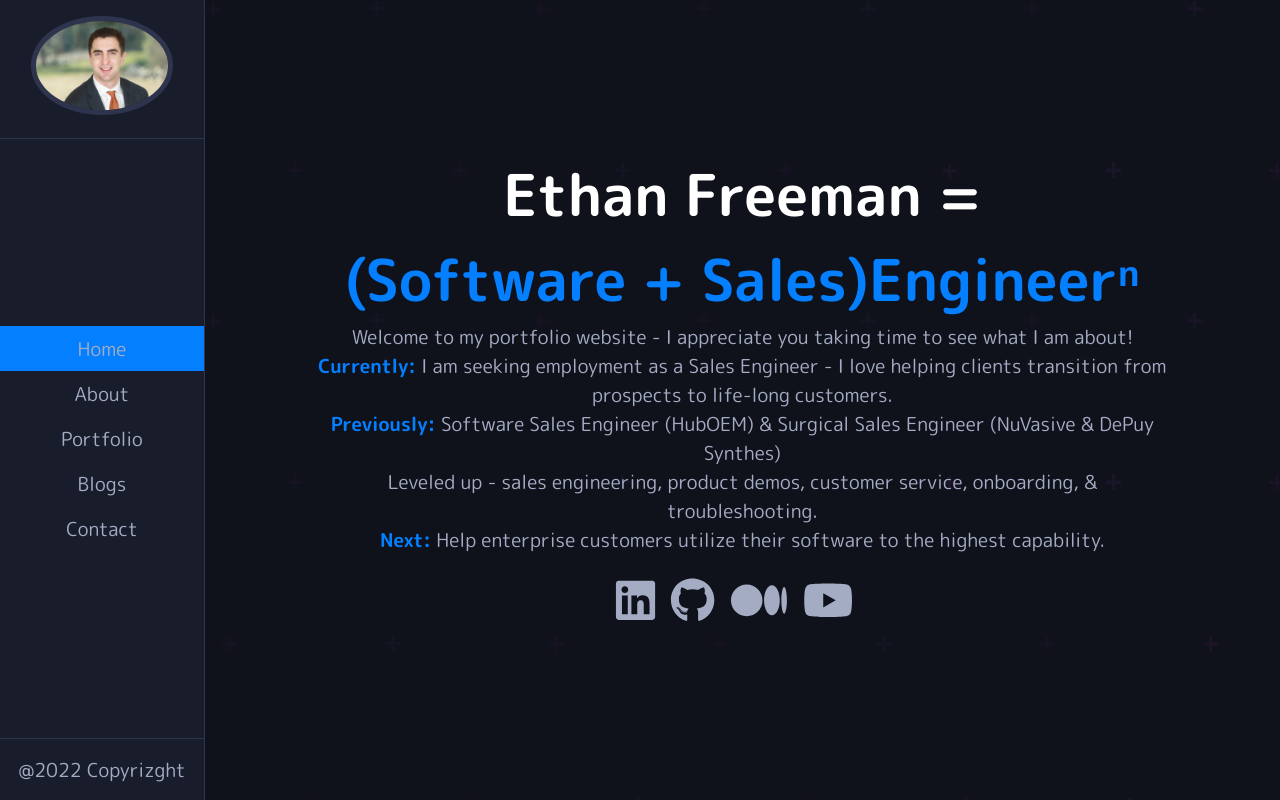
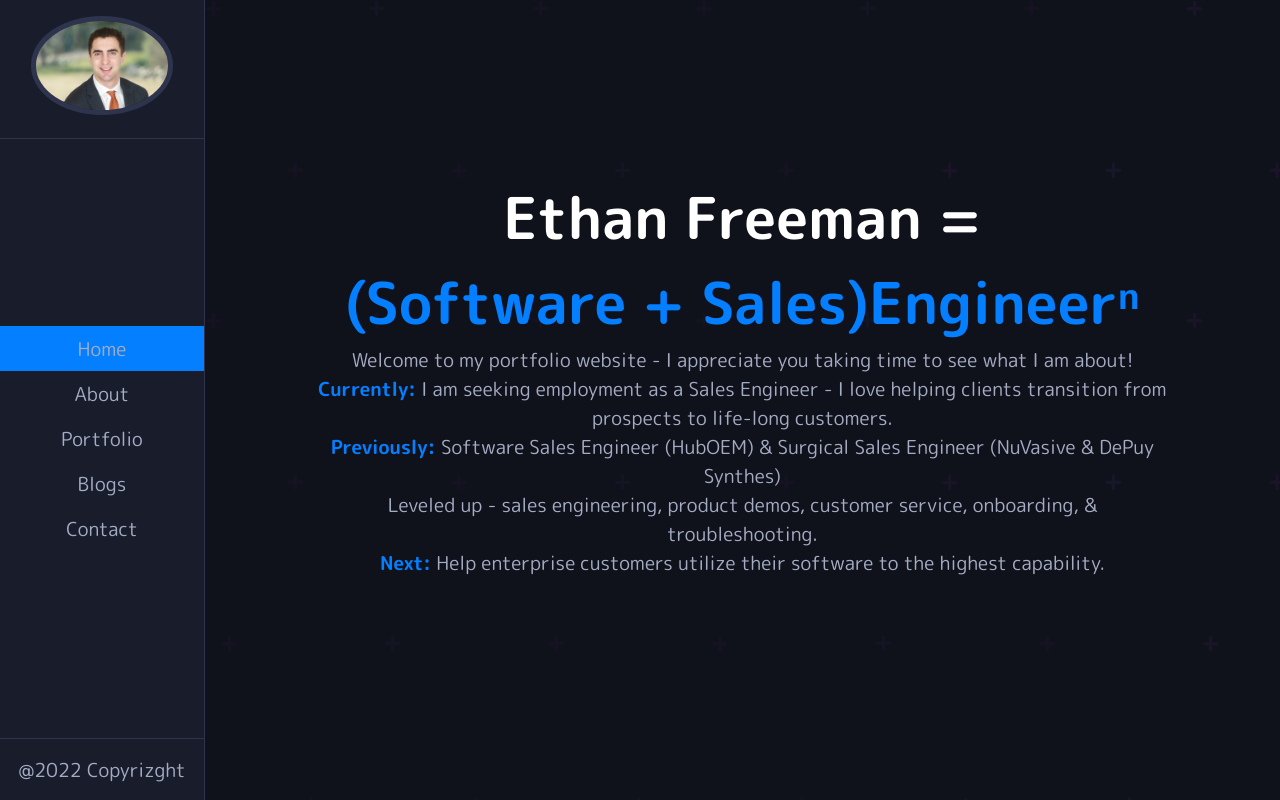
Before and after one commit to ethanfree23/portfolio, a React (Create React App) app in the folder client/: page / in a window 1280 px wide. Built offline with nearby package versions, Linux system fonts and the light colour scheme.

Commit message:
this works

```diff
--- a/client/src/Pages/HomePage.js
+++ b/client/src/Pages/HomePage.js
@@ -18,7 +18,7 @@ function HomePage() {
                     <strong>Next:</strong> Help enterprise customers utilize their software to the highest capability.
                 </p>
                 <div className="icons">
-                    <Link className="icon-holder" >
+                    {/* <Link className="icon-holder" >
                         <FontAwesomeIcon icon={faLinkedin} className="icon li" />
                     </Link> <br />
                     <Link to="test" className="icon-holder">
@@ -29,7 +29,7 @@ function HomePage() {
                     </Link><br />
                     <Link className="icon-holder" >
                         <FontAwesomeIcon icon={faYoutube} className="icon yt" />
-                    </Link>
+                    </Link> */}
                 </div>
             </header>
 
```
